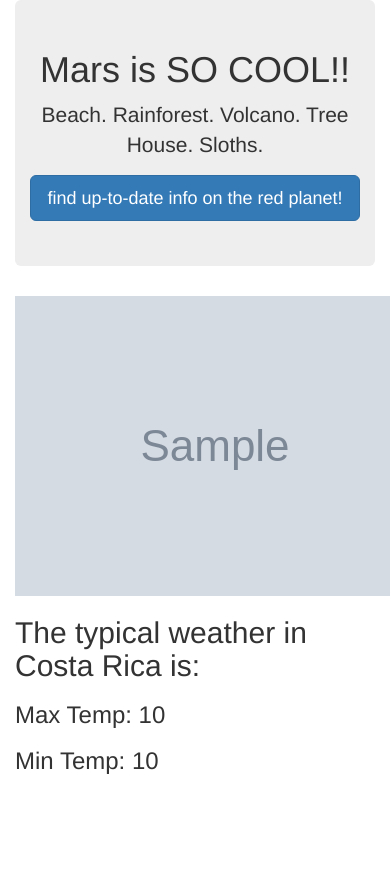
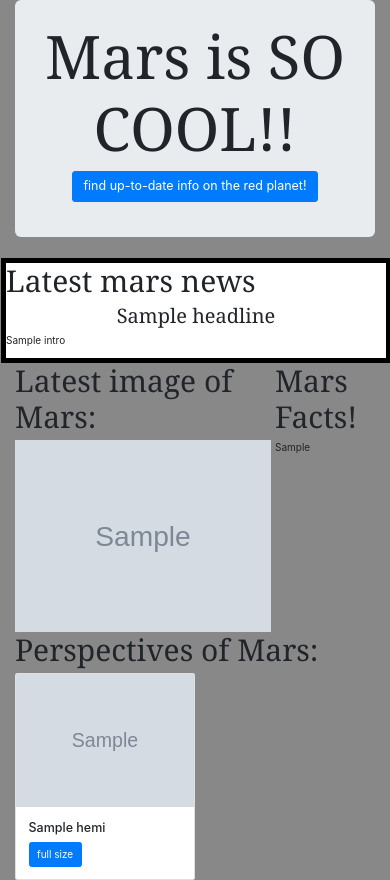
Before and after one commit to grilgamesh/web-scraping-challenge, a Flask app: template Missions_to_Mars/templates/index.html in a window 390 px wide; the page is wider, and only the part inside the window is pictured. Before the commit the page ends 774 px from the top of that part, so only its background shows below. Run offline with Flask 2, Linux system fonts and the light colour scheme; the template is opened without the code that fills it: most values are stand-ins (such as "Sample title", 1, 10 or a date in 2020); grey boxes marked "Sample" are stand-in pictures; parts of the project's set-up code (start-up, migrations or seed data) failed here and were passed over; some libraries are stand-ins or nearby versions.

Commit message:
all good

```diff
--- /dev/null
+++ b/Missions_to_Mars/templates/css/styles.css
@@ -0,0 +1,145 @@
+/* Giving the body the specified background color, adding font sizes for the h1 and h3 elements we'll be using */
+
+body {
+    background: #888888;
+}
+
+h1 {
+    font-size: 80px;
+    font-family: Georgia, 'Times New Roman', Times, serif;
+}
+
+h2 {
+    font-size: 30px;
+    font-family: Georgia, 'Times New Roman', Times, serif;
+}
+
+h3 {
+    font-size: 20px;
+    font-family: Georgia, 'Times New Roman', Times, serif;
+    text-align: center;
+}
+
+
+/* Styling the header, giving it a height, a background color, and some top padding */
+
+.header {
+    height: 200px;
+    padding-top: 20px;
+    background: #cdcdcd;
+}
+
+
+/* Centering our h1 tag inside our header, giving it a little padding, removing its margin */
+
+.header h1 {
+    padding: 60px;
+    margin: 0;
+    color: #000;
+    text-align: center;
+}
+
+.btn.btn-secondary {
+    visibility: hidden;
+}
+
+.post {
+    margin-top: 50px;
+    padding-left: 10px;
+    padding-right: 10px;
+    border-width: 10px;
+    border-color: #888888;
+    border-style: solid;
+    background-color: #ffffff;
+}
+
+@media (max-width: 600px) {
+    .nav {
+        visibility: hidden
+    }
+    .btn.btn-secondary {
+        visibility: visible;
+        position: fixed;
+        top: 2px;
+        margin-left: 80%;
+        "
+
+    }
+    .navbar li {
+        color: #000;
+        padding: 2px;
+        margin-right: 2px;
+        margin-left: 2px;
+    }
+    .post {
+        margin-top: 1px;
+        margin-left: 1px;
+        margin-right: 1px;
+        padding-left: 0px;
+        padding-right: 0px;
+        border-width: 5px;
+        border-color: #000;
+    }
+    h1 {
+        font-size: 40px;
+    }
+}
+
+@media (max-width: 1000px) {
+    img {
+        width: 256px;
+    }
+    h1 {
+        font-size: 60px;
+    }
+}
+
+.left {
+    float: left;
+    padding: 0 20px 0 0;
+}
+
+.thumbnail {
+    width: 128px;
+}
+
+.selected {
+    border-style: solid;
+    border-width: 5px;
+    border-color: #000;
+    border-radius: 10px;
+}
+
+.nav-tabs {
+    background-color: #fff;
+}
+
+table {
+    border-collapse: collapse;
+}
+
+tr {
+    border: none;
+}
+
+td,
+th {
+    border-right: 0px;
+    border-left: 0px;
+    padding: 10px;
+    font-size: 12px;
+}
+
+tbody tr:nth-child(odd) {
+    background-color: #F0F0F0;
+}
+
+tbody tr:nth-child(even) {
+    background-color: #C0C0C0;
+}
+
+button {
+    position: fixed;
+    top: 2px;
+    left: 2px;
+}
--- a/Missions_to_Mars/templates/index.html
+++ b/Missions_to_Mars/templates/index.html
@@ -7,21 +7,64 @@
     <meta http-equiv="X-UA-Compatible" content="ie=edge">
     <title>How's Mars?</title>
     <link rel="stylesheet" href="https://maxcdn.bootstrapcdn.com/bootstrap/3.3.7/css/bootstrap.min.css">
+
+    <!-- Bring in our bootstrap stylesheet -->
+    <link rel="stylesheet" href="https://cdn.jsdelivr.net/npm/bootstrap@4.0.0/dist/css/bootstrap.min.css" integrity="sha384-Gn5384xqQ1aoWXA+058RXPxPg6fy4IWvTNh0E263XmFcJlSAwiGgFAW/dAiS6JXm" crossorigin="anonymous">
+    <link rel="stylesheet" href="css/styles.css">
 </head>
 
 <body>
     <div class="container-fluid">
         <div class="jumbotron text-center">
             <h1>Mars is SO COOL!!</h1>
-            <p>Beach. Rainforest. Volcano. Tree House. Sloths.</p>
             <p><a class="btn btn-primary btn-lg" href="/scrape" role="button">find up-to-date info on the red planet!</a></p>
         </div>
-        <img src="{{ vacation.sloth_img }}" alt="Sloth">
-        <h2>The typical weather in Costa Rica is:</h2>
-        <h3>Max Temp: {{ vacation.max_temp }}</h3>
-        <h3>Min Temp: {{ vacation.min_temp }}</h3>
     </div>
+
+    <div class="container">
+        <div class="row">
+            <div class=" col-12 post">
+                <h2>Latest mars news</h2>
+                <h3>{{ data_dict.headline }}</h3>
+                <p>{{ data_dict.intro }}</p>
+            </div>
+        </div>
+        <div class="row">
+            <div class=" col-8">
+                <h2>Latest image of Mars:</h2>
+                <img src='{{ data_dict.image }}'>
+            </div>
+            <div class="col-4">
+                <div>
+                    <h2>Mars Facts!</h2>
+                    {{ data_dict.data_table|safe }}
+                </div>
+            </div>
+        </div>
+        <div class="row">
+            <div class=" col-12">
+                <h2>Perspectives of Mars:</h2>
+            </div>
+        </div>
+        <div class="row">
+            {% for hemi in data_dict.image_urls_dict %}
+            <div class="col-3">
+                <div class="card" style="width: 18rem;">
+                    <img src="{{ hemi.img_url }} " class="card-img-top" alt="{{ hemi.title }}">
+                    <div class="card-body">
+                        <h5 class="card-title">{{ hemi.title }}</h5>
+                        <a href="{{ hemi.href }}" class="btn btn-primary">full size</a>
+                    </div>
+                </div>
+            </div>
+            {% endfor %}
+        </div>
     </div>
+
+    <script src="https://code.jquery.com/jquery-3.2.1.slim.min.js " integrity="sha384-KJ3o2DKtIkvYIK3UENzmM7KCkRr/rE9/Qpg6aAZGJwFDMVNA/GpGFF93hXpG5KkN " crossorigin="anonymous "></script>
+    <script src="https://cdn.jsdelivr.net/npm/popper.js@1.12.9/dist/umd/popper.min.js " integrity="sha384-ApNbgh9B+Y1QKtv3Rn7W3mgPxhU9K/ScQsAP7hUibX39j7fakFPskvXusvfa0b4Q " crossorigin="anonymous "></script>
+    <script src="https://cdn.jsdelivr.net/npm/bootstrap@4.0.0/dist/js/bootstrap.min.js " integrity="sha384-JZR6Spejh4U02d8jOt6vLEHfe/JQGiRRSQQxSfFWpi1MquVdAyjUar5+76PVCmYl " crossorigin="anonymous "></script>
+
 </body>
 
 </html>
```
Also changed, not shown: Missions_to_Mars/scrape_mars.py (+50 -34 lines), 2 other files.
